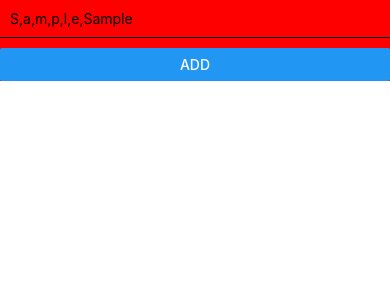
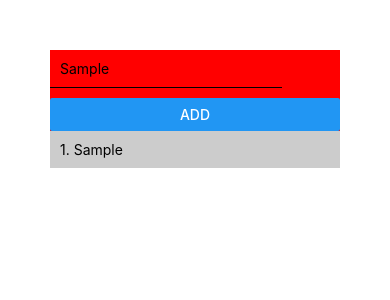
Before and after one commit to monteecode/healthy-habits, a React Native app: screen / in a window 390 px wide. Both pictures are taken after typing "Sample" into the empty fields and a click on the button "ADD". Shown: the top 300 px of the page. Built offline with nearby package versions, Linux system fonts and the light colour scheme.

Commit message:
Added styles to list and displayed entered goal

```diff
--- a/App.js
+++ b/App.js
@@ -10,29 +10,16 @@ export default function App() {
   };
   const addGoalHandler = () => {
     // setenteredGoal([...healthGoals, enteredGoal]);
-    setenteredGoal((currentGoals) => [...currentGoals, enteredGoal]);
+    sethealthGoals((currentGoals) => [...currentGoals, enteredGoal]);
   };
   return (
-    <View
-      style={{
-        width: "100%",
-        flexDirection: "row",
-        justifyContent: "space-between",
-        alignItems: "center",
-      }}
-    >
+    <View style={styles.container}>
       <View style={{ backgroundColor: "red", width: "100%" }}>
         <TextInput
           placeholder="Enter health goal"
           onChangeText={goalInputHandler}
           value={enteredGoal}
-          style={{
-            marginBottom: 10,
-
-            borderBottomColor: "black",
-            borderBottomWidth: 1,
-            padding: 10,
-          }}
+          style={styles.inputContainer}
         />
         <Button
           title="ADD"
@@ -40,16 +27,38 @@ export default function App() {
           onPress={addGoalHandler}
         />
       </View>
-      <View></View>
+      <View style={styles.list}>
+        {healthGoals.map((goal, index) => (
+          <View key={index} style={styles.listItem}>
+            <Text>{`${index + 1}. ${goal}`}</Text>
+          </View>
+        ))}
+      </View>
     </View>
   );
 }
 
-// const styles = StyleSheet.create({
-//   container: {
-//     flex: 1,
-//     backgroundColor: "#fff",
-//     alignItems: "center",
-//     justifyContent: "center",
-//   },
-// });
+const styles = StyleSheet.create({
+  container: {
+    padding: 50,
+    backgroundColor: "#fff",
+  },
+  inputContainer: {
+    flexDirection: "row",
+    justifyContent: "space-between",
+    alignItems: "center",
+    width: "80%",
+    marginBottom: 10,
+
+    borderBottomColor: "black",
+    borderBottomWidth: 1,
+    padding: 10,
+  },
+  list: {
+    backgroundColor: "blue",
+  },
+  listItem: {
+    padding: 10,
+    backgroundColor: "#ccc",
+  },
+});
```
